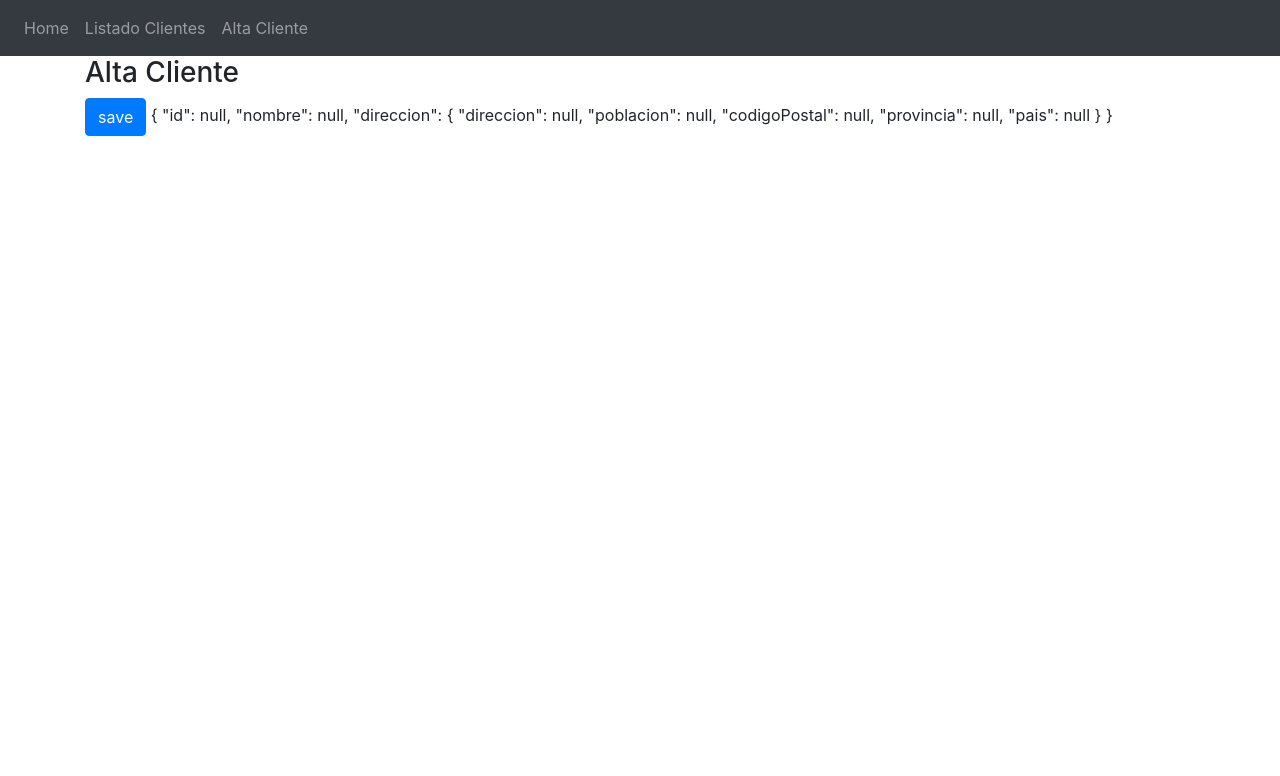
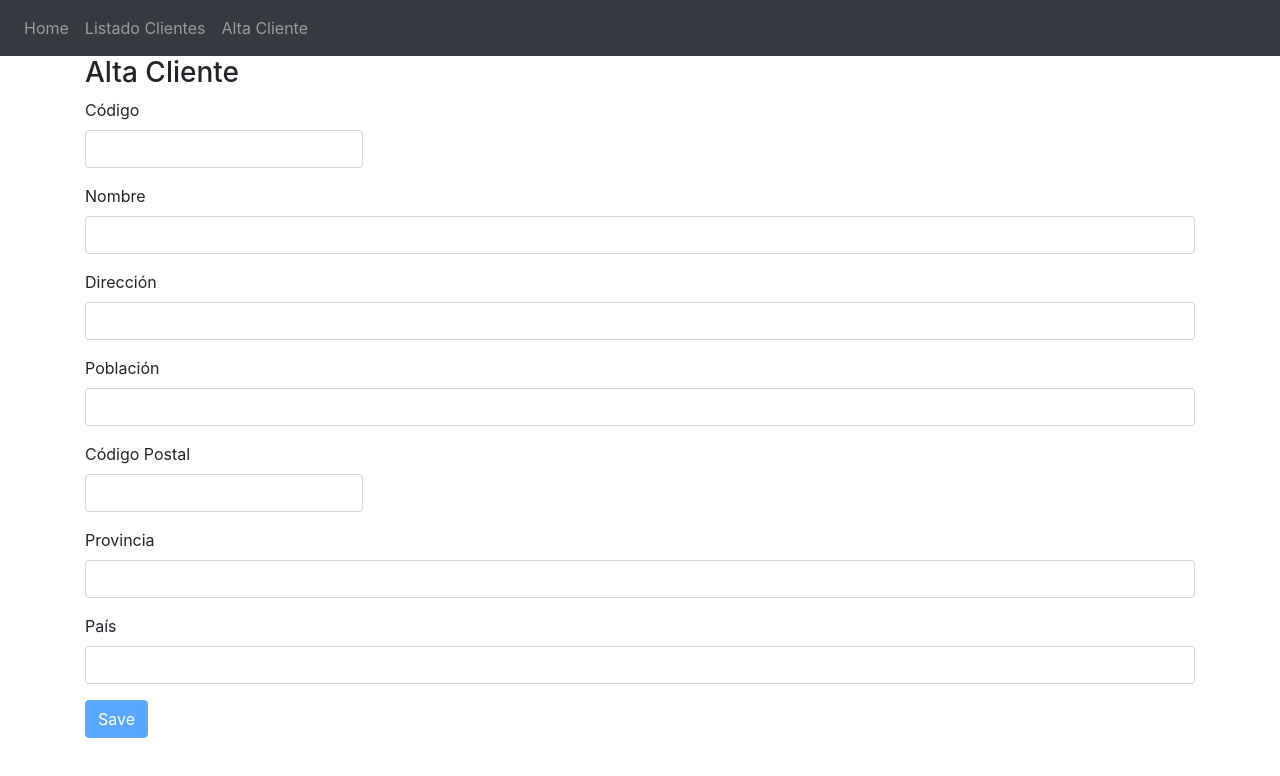
Before and after one commit to jalemany/basicapp, an Angular app: page /alta-cliente in a window 1280 px wide. Shown: the top 776 px of the page. Built offline with nearby package versions, Linux system fonts and the light colour scheme.

Commit message:
formulario de alta de cliente

```diff
--- a/api/db.json
+++ b/api/db.json
@@ -117,6 +117,160 @@
         "provincia": "provincia",
         "pais": "pais"
       }
+    },
+    {
+      "id": 14987,
+      "nombre": "NUEVO NOMBRE",
+      "direccion": {
+        "direccion": "direccion",
+        "poblacion": "población",
+        "codigoPostal": "codigo posgtal",
+        "provincia": "provincia",
+        "pais": "pais"
+      }
+    },
+    {
+      "id": 343,
+      "nombre": "Nombre",
+      "direccion": {
+        "direccion": "Mola",
+        "poblacion": "Mola",
+        "codigoPostal": "08020",
+        "provincia": "FSF",
+        "pais": "sfdsfd"
+      }
+    },
+    {
+      "id": 55555,
+      "nombre": "55555",
+      "direccion": {
+        "direccion": "55555",
+        "poblacion": "55555",
+        "codigoPostal": "55555",
+        "provincia": "55555",
+        "pais": "55555"
+      }
+    },
+    {
+      "id": 444,
+      "nombre": "Torcuato",
+      "direccion": {
+        "direccion": "Cuatro",
+        "poblacion": "Cuatro",
+        "codigoPostal": "Cuatro",
+        "provincia": "Cuatro",
+        "pais": "Cuatro"
+      }
+    },
+    {
+      "id": 345,
+      "nombre": "Fernando Mirandello",
+      "direccion": {
+        "direccion": "Avda Perez Galdos, 23",
+        "poblacion": "Barcelona",
+        "codigoPostal": "08020",
+        "provincia": "Barcelona",
+        "pais": "España"
+      }
+    },
+    {
+      "id": 3457,
+      "nombre": "El Nombre",
+      "direccion": {
+        "direccion": "Avda de los pinos 343",
+        "poblacion": "Barcelona",
+        "codigoPostal": "08020",
+        "provincia": "Barcelona",
+        "pais": "España"
+      }
+    },
+    {
+      "id": 4343233,
+      "nombre": "dsds",
+      "direccion": {
+        "direccion": "dsdsds",
+        "poblacion": "dsdsd",
+        "codigoPostal": "dsds",
+        "provincia": "dsds",
+        "pais": "dsdsds"
+      }
+    },
+    {
+      "id": 54545,
+      "nombre": "5454",
+      "direccion": {
+        "direccion": "4545",
+        "poblacion": "5454",
+        "codigoPostal": "5454",
+        "provincia": "5454",
+        "pais": "5454"
+      }
+    },
+    {
+      "id": 435435454,
+      "nombre": "545",
+      "direccion": {
+        "direccion": "5454",
+        "poblacion": "454",
+        "codigoPostal": "5454",
+        "provincia": "454",
+        "pais": "454"
+      }
+    },
+    {
+      "id": 34343,
+      "nombre": "4343",
+      "direccion": {
+        "direccion": "4343",
+        "poblacion": "4343",
+        "codigoPostal": "4343",
+        "provincia": "4343",
+        "pais": "4343"
+      }
+    },
+    {
+      "id": 5002533,
+      "nombre": "dsds",
+      "direccion": {
+        "direccion": "dsds",
+        "poblacion": "dsds",
+        "codigoPostal": "dsds",
+        "provincia": "dsds",
+        "pais": "dsds"
+      }
+    },
+    {
+      "id": 443,
+      "nombre": "fdfd",
+      "direccion": {
+        "direccion": "fdfd",
+        "poblacion": "fdfd",
+        "codigoPostal": "fdfd",
+        "provincia": "fdfd",
+        "pais": "fdfd"
+      }
+    },
+    {
+      "id": 4541111,
+      "nombre": "t554544",
+      "direccion": {
+        "direccion": "454",
+        "poblacion": "545",
+        "codigoPostal": "",
+        "provincia": "",
+        "pais": ""
+      }
+    },
+    {
+      "id": 66677766,
+      "nombre": "323",
+      "direccion": {
+        "direccion": "32",
+        "poblacion": "32",
+        "codigoPostal": "",
+        "provincia": "",
+        "pais": ""
+      }
     }
   ]
 }
--- a/src/app/components/alta-cliente/alta-cliente.component.html
+++ b/src/app/components/alta-cliente/alta-cliente.component.html
@@ -1,3 +1,62 @@
 <h3>Alta Cliente</h3>
-<button type="button" class="btn btn-primary" (click)="create()">save</button>
-{{newCliente | json}}
+<form [formGroup]="clienteForm">
+
+    <div class="form-group w-25">
+        <label for="id">Código</label>
+        <input type="number" class="form-control" id="id" formControlName="id">
+    </div>
+
+    <div class="form-group">
+        <label for="nombre">Nombre</label>
+        <input type="string" class="form-control" id="nombre" formControlName="nombre">
+    </div>
+
+    <div class="form-group">
+        <label for="direccion">Dirección</label>
+        <input type="string" class="form-control" id="direccion" formControlName="direccion">
+    </div>
+
+    <div class="form-group">
+        <label for="poblacion">Población</label>
+        <input type="string" class="form-control" id="poblacion" formControlName="poblacion">
+    </div>
+
+    <div class="form-group w-25">
+        <label for="codigoPostal">Código Postal</label>
+        <input type="string" class="form-control" id="codigoPostal" formControlName="codigoPostal">
+    </div>
+
+    <div class="form-group">
+        <label for="provincia">Provincia</label>
+        <input type="string" class="form-control" id="provincia" formControlName="provincia">
+    </div>
+
+    <div class="form-group">
+        <label for="pais">País</label>
+        <input type="string" class="form-control" id="pais" formControlName="pais">
+    </div>
+
+    <button class="btn btn-primary" [disabled]="!clienteForm.valid" data-toggle="modal" data-target="#exampleModal">Save</button>
+
+</form>
+
+<!-- Modal -->
+<div class="modal fade" id="exampleModal" tabindex="-1" role="dialog">
+    <div class="modal-dialog" role="document">
+        <div class="modal-content">
+            <div class="modal-header">
+                <h5 class="modal-title" id="exampleModalLabel">Confirmación</h5>
+                <button type="button" class="close" data-dismiss="modal" aria-label="Close">
+                    <span aria-hidden="true">&times;</span>
+                </button>
+            </div>
+            <div class="modal-body">
+              ¿Deseas crear el cliente en la base de datos?
+            </div>
+            <div class="modal-footer">
+              <button type="button" class="btn btn-secondary" data-dismiss="modal">Cancelar</button>
+              <button type="button" class="btn btn-primary" data-dismiss="modal" (click)="create()">Crear</button>
+            </div>
+        </div>
+    </div>
+</div>
--- a/src/app/components/alta-cliente/alta-cliente.component.ts
+++ b/src/app/components/alta-cliente/alta-cliente.component.ts
@@ -1,33 +1,58 @@
-import { Component }        from '@angular/core';
-import { ClienteService }   from 'src/app/services/cliente.service';
-import { Cliente }          from 'src/app/model/cliente';
-import { Direccion }        from 'src/app/model/direccion';
-import { Router } from '@angular/router';
+import { Component, OnInit }                    from '@angular/core';
+import { FormBuilder, Validators, FormGroup }   from '@angular/forms';
+import { Router }                               from '@angular/router';
+import { ClienteService }                       from 'src/app/services/cliente.service';
+import { Cliente }                              from 'src/app/model/cliente';
+import { Direccion }                            from 'src/app/model/direccion';
+
 
 @Component({
   selector: 'app-alta-cliente',
   templateUrl: './alta-cliente.component.html',
   styleUrls: ['./alta-cliente.component.css']
 })
-export class AltaClienteComponent {
+export class AltaClienteComponent implements OnInit{
 
-  newCliente: Cliente = new Cliente(null,null, new Direccion(null,null,null,null,null));
+  clienteForm: FormGroup = undefined;
 
-  constructor(private clienteService: ClienteService,
+  constructor(private formBuilder: FormBuilder,
+              private clienteService: ClienteService,
               private router: Router) { }
 
+  ngOnInit(): void {
+    this.inicializarFornulario();
+  }
+
+  inicializarFornulario() {
+
+    this.clienteForm = this.formBuilder.group({
+      id: ['', Validators.required],
+      nombre:['', Validators.required],
+      direccion:[''],
+      poblacion:[''],
+      codigoPostal:[''],
+      provincia:[''],
+      pais:['']
+    });
+  }
 
   create(){
 
-    this.newCliente.id = Math.floor(Math.random() * 20000);
-    this.newCliente.nombre = "NUEVO NOMBRE";
-    this.newCliente.direccion.direccion = "direccion";
-    this.newCliente.direccion.poblacion = "población";
-    this.newCliente.direccion.codigoPostal = "codigo posgtal";
-    this.newCliente.direccion.provincia = "provincia";
-    this.newCliente.direccion.pais = "pais";
+    let direccion: Direccion = new Direccion();
 
-    this.clienteService.create(this.newCliente).subscribe(data => {
+    direccion.direccion = this.clienteForm.value.direccion;
+    direccion.poblacion = this.clienteForm.value.poblacion;
+    direccion.codigoPostal = this.clienteForm.value.codigoPostal;
+    direccion.provincia = this.clienteForm.value.provincia;
+    direccion.pais = this.clienteForm.value.pais;
+
+    let cliente: Cliente = new Cliente();
+
+    cliente.id = this.clienteForm.value.id;
+    cliente.nombre = this.clienteForm.value.nombre;
+    cliente.direccion = direccion;
+
+    this.clienteService.create(cliente).subscribe(data => {
       console.log(data);
       this.router.navigate(["clientes"]);
     });
--- a/src/app/model/cliente.ts
+++ b/src/app/model/cliente.ts
@@ -2,10 +2,9 @@ import { Direccion } from './direccion';
 
 export class Cliente {
 
-    id: number;
-
-    nombre:string;
-    direccion: Direccion;
+    id: number = null;
+    nombre:string = null;
+    direccion: Direccion = new Direccion();
 
     constructor(id?:number, nombre?:string, direccion?:Direccion) {
         this.id = id;
--- a/src/app/model/direccion.ts
+++ b/src/app/model/direccion.ts
@@ -1,10 +1,10 @@
 export class Direccion {
 
-    direccion:string;
-    poblacion:string;
-    codigoPostal:string;
-    provincia:string;
-    pais:string;
+    direccion:string = null;
+    poblacion:string = null;
+    codigoPostal:string = null;
+    provincia:string = null;
+    pais:string = null;
 
     constructor(direccion?:string,poblacion?:string,codigoPosta?:string,provincia?:string,pais?:string){
         this.direccion = direccion;
--- a/src/styles.css
+++ b/src/styles.css
@@ -1 +1,14 @@
 /* You can add global styles to this file, and also import other style files */
+
+
+/* Para quitar las flechas de los input type number */
+input::-webkit-outer-spin-button,
+input::-webkit-inner-spin-button {
+    /* display: none; <- Crashes Chrome on hover */
+    -webkit-appearance: none;
+    margin: 0; /* <-- Apparently some margin are still there even though it's hidden */
+}
+
+input[type=number] {
+    -moz-appearance:textfield; /* Firefox */
+}
```
Also changed, not shown: src/app/app.module.ts (+21 -15 lines).
